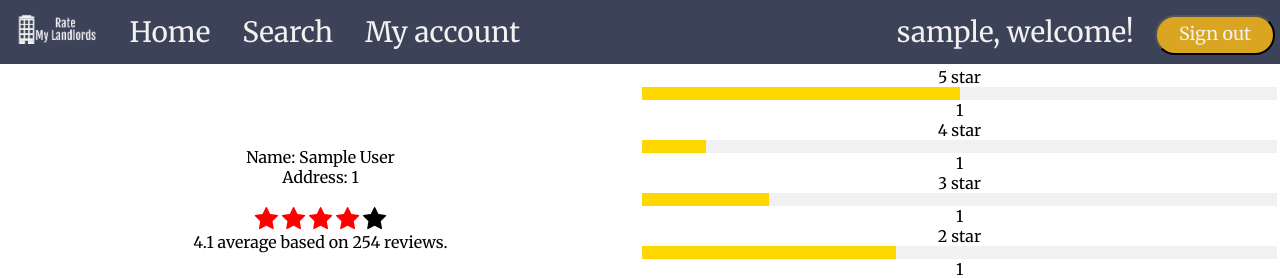
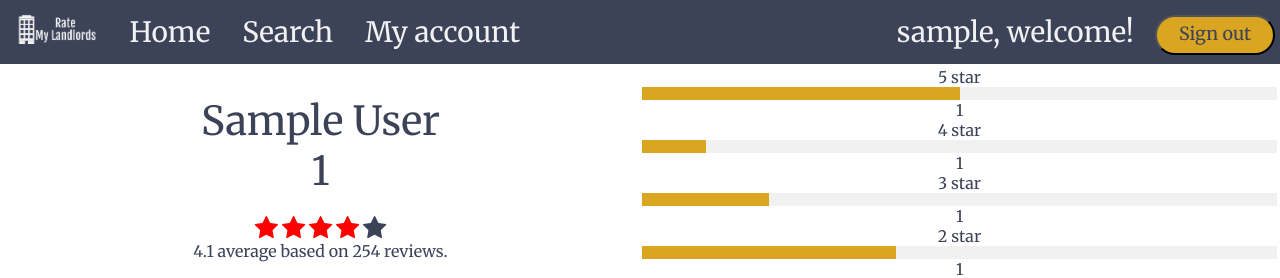
Before and after one commit to YunweiY/RateMyLandlords-SOEN287, a PHP site: page /Review.php in a window 1280 px wide. Shown: the top 278 px of the page. Run offline with PHP 8.4, Linux system fonts and the light colour scheme; the visitor is signed in with stand-in values (Sample User, id 1); some libraries are stand-ins or nearby versions.

Commit message:
Update Review.php

```diff
--- a/Review.php
+++ b/Review.php
@@ -1,5 +1,7 @@
 <?php
 session_start();
+$name=$_SESSION["landlord_name"];
+$address=$_SESSION["landlord_address"];
 //read landlord_name.txt and count the rating
 ?>
 <!DOCTYPE html>
@@ -23,16 +25,15 @@ session_start();
     <script src="https://unpkg.com/leaflet@1.7.1/dist/leaflet.js" integrity="sha512-XQoYMqMTK8LvdxXYG3nZ448hOEQiglfqkJs1NOQV44cWnUrBc8PkAOcXy20w0vlaXaVUearIOBhiXZ5V3ynxwA==" crossorigin=""><!--map-->
     var mymap =null;
     </script>
-    <style type="text/css">
-        #map {
+    <style>
+        #mapid {
             height: 400px;
         }
-
-    table{
+        table.container{
             width:100%;
             table-layout: fixed;
+            color: #3c4359;
         }
-
         .fa {
             font-size: 25px;
         }
@@ -43,43 +44,53 @@ session_start();
             color: white;
         }
         .bar-5{
-        background-color: gold;
+            background-color: goldenrod;
             width: 50%;
             height: 13px;
 
         }
         .bar-4{
-        background-color: gold;
+            background-color: goldenrod;
             width: 10%;
             height: 13px;
 
         }
         .bar-3{
-        background-color: gold;
+            background-color: goldenrod;
             width: 20%;
             height: 13px;
 
         }
         .bar-2{
-        background-color: gold;
+            background-color: goldenrod;
             width: 40%;
             height: 13px;
 
         }
         .bar-1{
-        background-color: gold;
+            background-color: goldenrod;
             width: 70%;
             height: 13px;
 
         }
-
-
         .checked {
             color: red;
         }
+        button{
+            border-radius: 90px;
+            size: 50px;
+            background-color: lavender;
+        }
+        button a{
+            color:#3c4359;
+            text-decoration:none;
+        }
+        .info{
+            font-size: 30pt;
+        }
     </style>
 </head>
-<body>
+<body onload="addr_search()">
 <nav>
     <a href="FrontPage.php" id="logo"><img src="pics/logo-sided-inverted.png" height="30"></a>
     <a href="FrontPage.php">Home</a>
@@ -98,17 +109,18 @@ session_start();
 </nav>
 <?php if(isset($_SESSION["landlord_name"])){?>
 <main id="review">
-   <table border = "0" >
+   <table border = "0" class="container" >
        <tr>
            <td>
-               <span>Name: <?php echo $_SESSION["landlord_name"];?></span><br/>
-               <span>Address: <?php echo $_SESSION["landlord_address"];?></span><br/><br/>
+               <span class="info"><?php echo $_SESSION["landlord_name"]; ?></span><br/>
+               <span class="info"><?php echo $_SESSION["landlord_address"]; ?></span><br/><br/>
                <span class="fa fa-star checked"></span>
                <span class="fa fa-star checked"></span>
                <span class="fa fa-star checked"></span>
                <span class="fa fa-star checked"></span><!--要增加星数就check-->
                <span class="fa fa-star"></span><br/>
-                <span>4.1 average based on 254 reviews.</span>
+               <span>4.1 average based on 254 reviews.</span><br/><br/>
+               <button><a href="Write review.php">Write a review <span>&#8594;</span></a></button>
             </td>
            <td>
                <div class="row">
@@ -170,11 +182,9 @@ session_start();
            <td colspan="2" ><!--map-->
                <div id="mapid" style="width: 100%; height: 600px;"></div>
                <script type="text/javascript">
-
                    //Initialize Map
                    var ConcordiaLat = 45.495675;
                    var ConcordiaLong = -73.578667;
-
                    //mapid is the id for your div element
                    //You can leave the rest as it is
                    mymap = L.map('mapid').setView([ConcordiaLat, ConcordiaLong], 14.5);
@@ -188,16 +198,17 @@ session_start();
                        zoomOffset: -1
                    }).addTo(mymap);
 
-
                    //CODE TO CHANGE ADDRESS TO LATLONG
                    //https://www.w3schools.com/js/js_ajax_http_response.asp
                    //https://wiki.openstreetmap.org/wiki/FR:Nominatim
                    //There is also the reverse search from lat long to address
                    function addr_search()
                    {
-                       var addr =  $_SESSION["address"] ;//address php
+                       var address =<?php echo json_encode($_SESSION['landlord_address']); ?>;//address php
+                       address=address.slice(0, -1);
+                       var name =<?php echo json_encode($_SESSION['landlord_name']); ?>;//address php
                        var xmlhttp = new XMLHttpRequest();
-                       var url = "https://nominatim.openstreetmap.org/search?format=json&limit=3&q=" + addr;
+                       var url = "https://nominatim.openstreetmap.org/search?format=json&limit=3&q=" + address;
                        xmlhttp.onreadystatechange = function()
                        {
                            if (this.readyState == 4 && this.status == 200)
@@ -205,29 +216,17 @@ session_start();
                                var myArr = JSON.parse(this.responseText);
                                //myArr is an array of the matching addresses
                                //You can extract the lat long attributes
-
-
                                //Create markers from the info
-
                                var newlatlng = L.latLng(myArr[0].lat, myArr[0].lon);
-
-                               L.circleMarker(newlatlng, { color: "green", radius: 10}).addTo(mymap);
-
-
+                               L.marker(newlatlng, { color: "green", radius: 10}).addTo(mymap).bindPopup(name).openPopup();
                            }
                        };
                        xmlhttp.open("GET", url, true);
                        xmlhttp.send();
                    }
-
-
-
                </script>
-
-
            </td>
        </tr>
-
        <tr>
            <td colspan="2" >
            <div>
@@ -248,12 +247,6 @@ session_start();
            </div>
            </td >
        </tr>
-       <tr>
-           <td><label>Do you wants to write a review?</label></td>
-       </tr>
-       <tr>
-           <td><button><a href="write review.php">Create one <span>&#8594;</span></a></button></td>
-       </tr>
     </table>
 </main>
 <?php } else { ?>
@@ -267,8 +260,6 @@ session_start();
         </div>
     </main>
 <?php } ?>
-
-
 <footer>
     <table>
         <tr>
```
Lines whose indentation alone changed are shown as unchanged.
